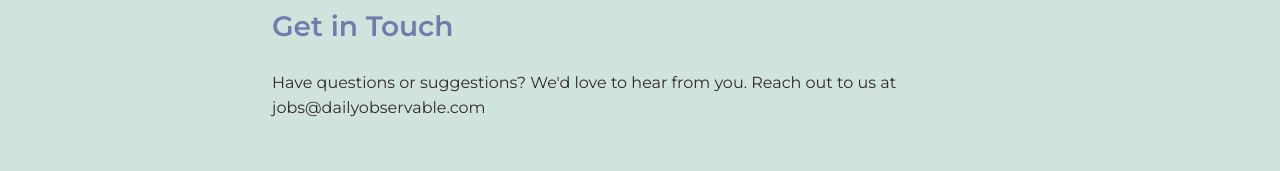
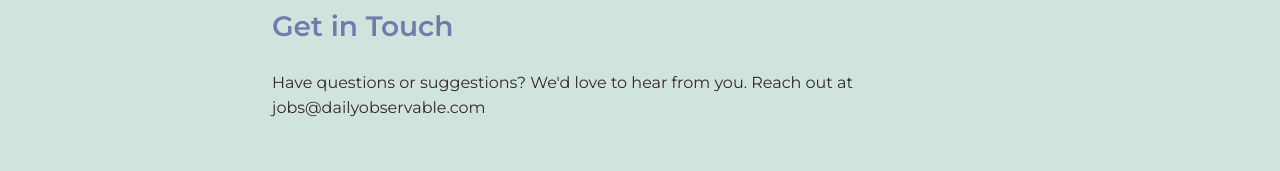
Before and after one commit to rum-n/jobs-newsletter-fe, a Next.js app: page /about in a window 1280 px wide. Shown: the part 311-482 px from the top of the page. Built offline with nearby package versions, Linux system fonts and the light colour scheme; no server answers.

Commit message:
fix lint

```diff
--- a/app/about/page.tsx
+++ b/app/about/page.tsx
@@ -44,7 +44,7 @@
       <Section>
         <h2>Get in Touch</h2>
         <p>
-          Have questions or suggestions? We'd love to hear from you. Reach out to us at{' '}
+          Have questions or suggestions? We&apos;d love to hear from you. Reach out at{' '}
           <Link href="mailto:jobs@dailyobservable.com" style={{ color: 'inherit' }}>
             jobs@dailyobservable.com
           </Link>
--- a/app/components/Header.tsx
+++ b/app/components/Header.tsx
@@ -78,6 +78,7 @@
         setIsLoggedIn(response.ok)
       } catch (error) {
         setIsLoggedIn(false)
+        console.error('Error checking auth status:', error)
       }
     }
 
--- a/app/components/PasswordWrapper.tsx
+++ b/app/components/PasswordWrapper.tsx
@@ -1,5 +1,5 @@
 import { useState } from 'react'
-import { UseFormRegister } from 'react-hook-form'
+import { FieldValues, UseFormRegister } from 'react-hook-form'
 import styled from 'styled-components'
 
 const PasswordContainer = styled.div`
@@ -63,7 +63,7 @@
 )
 
 interface PasswordWrapperProps {
-  register: UseFormRegister<any>
+  register: UseFormRegister<{ email: string; password: string }>;
 }
 
 export default function PasswordWrapper({ register }: PasswordWrapperProps) {
```
